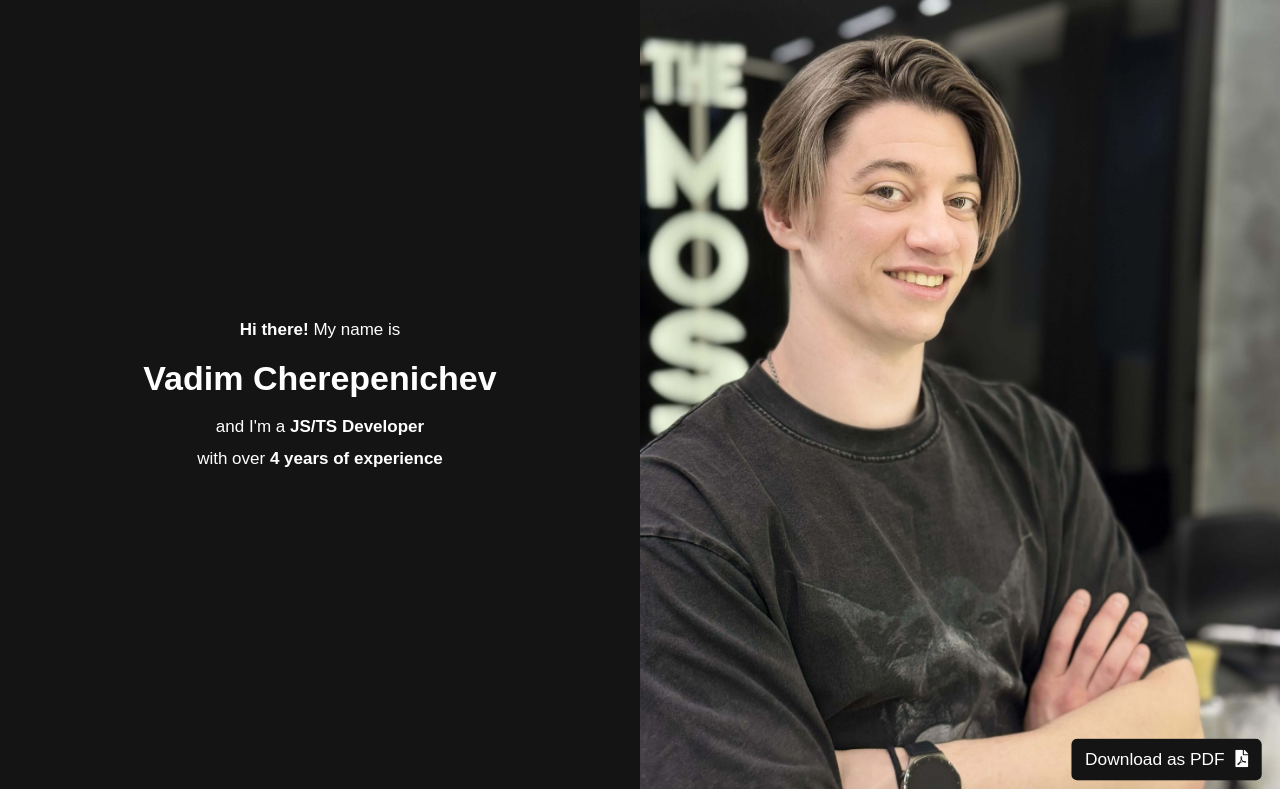
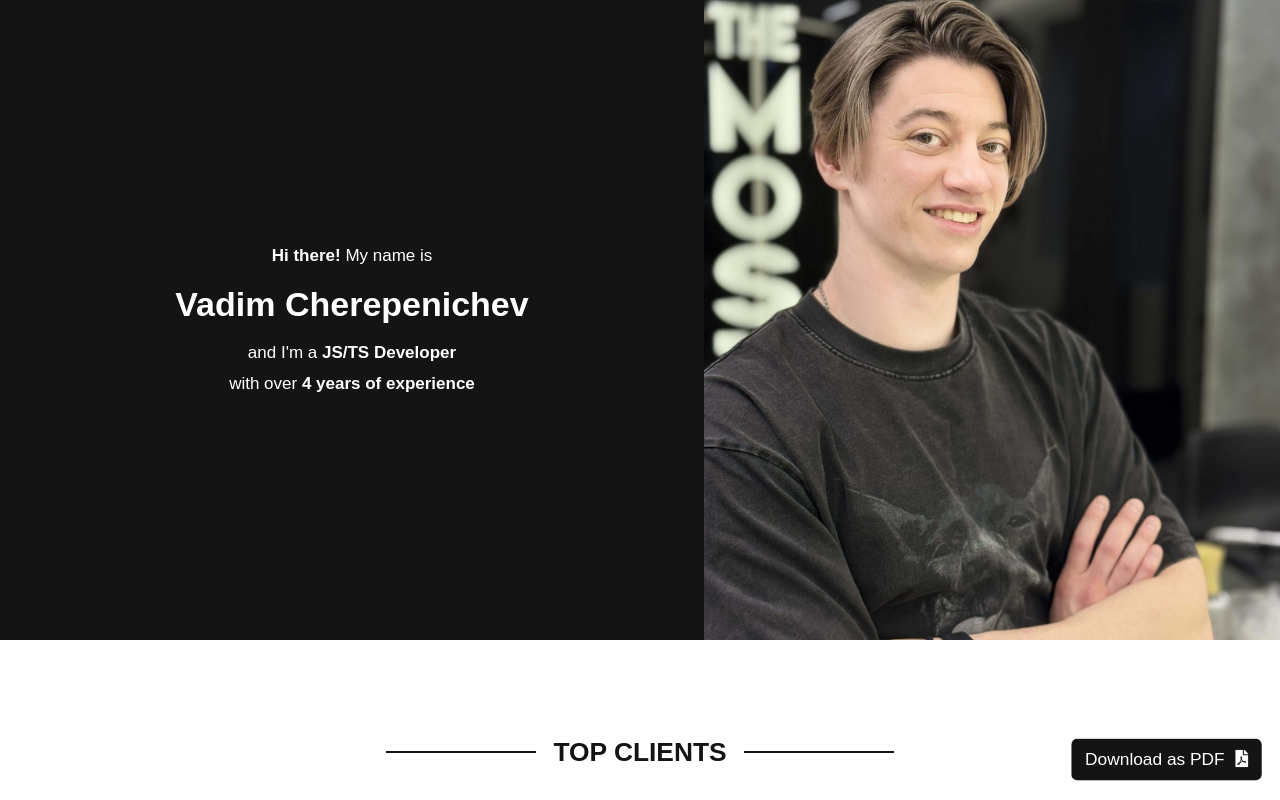
Before and after one commit to vadim-cvy/cv-public, a Vue app: page / in a window 1280 px wide. Shown: the top 800 px of the page. Built offline with nearby package versions, Linux system fonts and the light colour scheme.

Commit message:
Update hero img size

```diff
--- a/src/components/Hero.vue
+++ b/src/components/Hero.vue
@@ -18,7 +18,9 @@
       </span>
     </div>
 
-    <img class="hero__img" src="@/assets/img/me.jpg" alt="Me">
+    <div class="hero__img-wrapper">
+      <img class="hero__img" src="@/assets/img/me.jpg" alt="Me">
+    </div>
   </div>
 </template>
 
@@ -62,11 +64,11 @@
     }
   }
 
-  &__img
+  &__img-wrapper
   {
-    width: 50vw;
-    height: 100%;
-    object-fit: cover;
+    position: relative;
+    width: 45vw;
+    padding-top: 50vw;
 
     @media screen and (max-width: 1024px)
     {
@@ -76,7 +78,18 @@
     @media screen and (max-width: 560px)
     {
       width: 100%;
+      padding-top: 120%;
     }
+  }
+
+  &__img
+  {
+    position: absolute;
+    top: 0;
+    left: 0;
+    height: 100%;
+    width: 100%;
+    object-fit: cover;
   }
 }
 </style>
```
